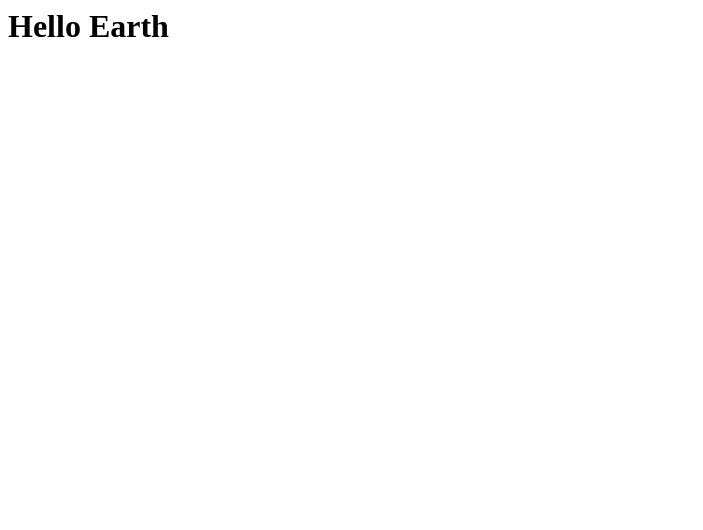
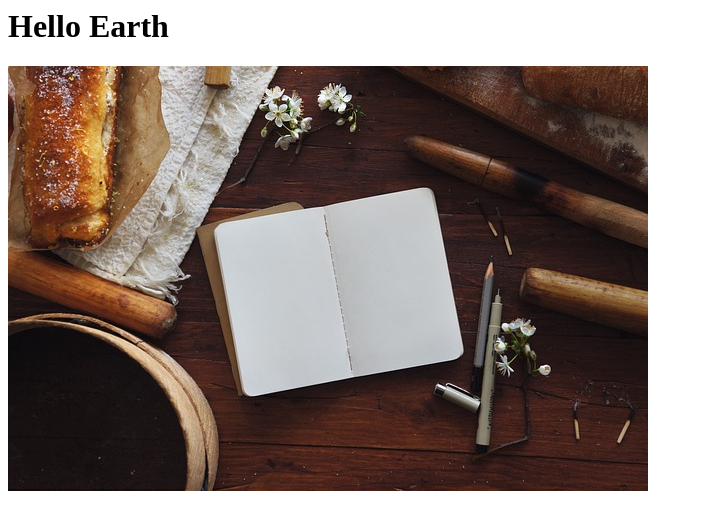
Before and after one commit to sakira2011/sakira, a plain HTML site: page index.html in a window 1280 px wide. Shown: the whole page, without its empty margins (0-703 px from the left). Drawn offline with Linux system fonts and the light colour scheme.

Commit message:
Second commit

```diff
--- a/index.html
+++ b/index.html
@@ -4,7 +4,7 @@
 </head>
 <body>
 <h1> Hello Earth</h1>
-
+<img src="book-1869969_640.jpg">
 
 
 </body>
```
Also changed, not shown: 1.html (added), book-1869969_640.jpg (added), text.html (added).
